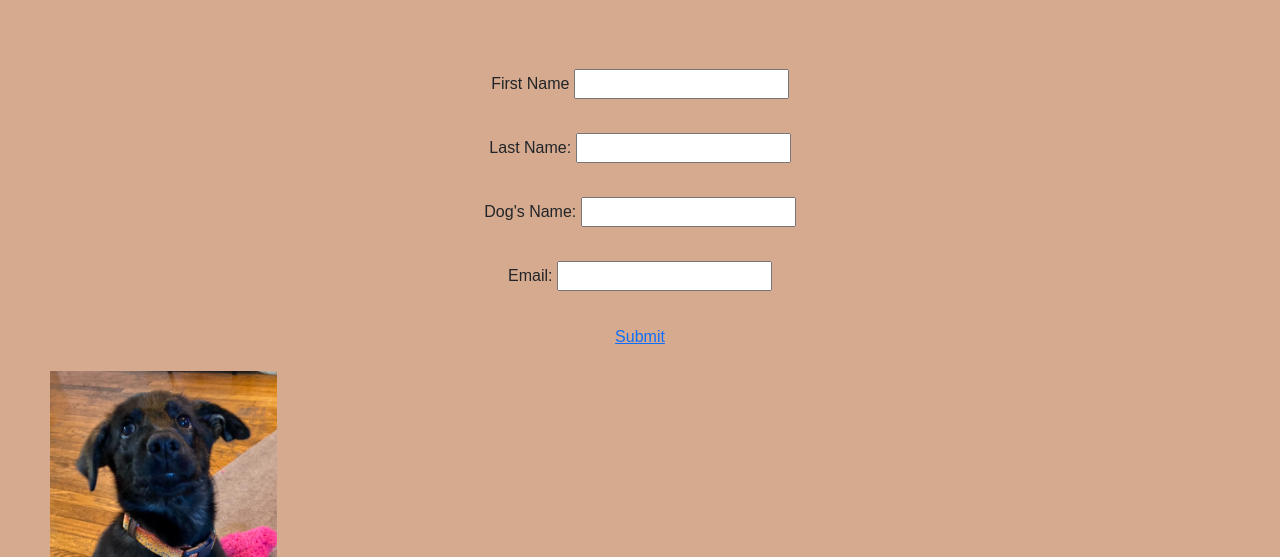
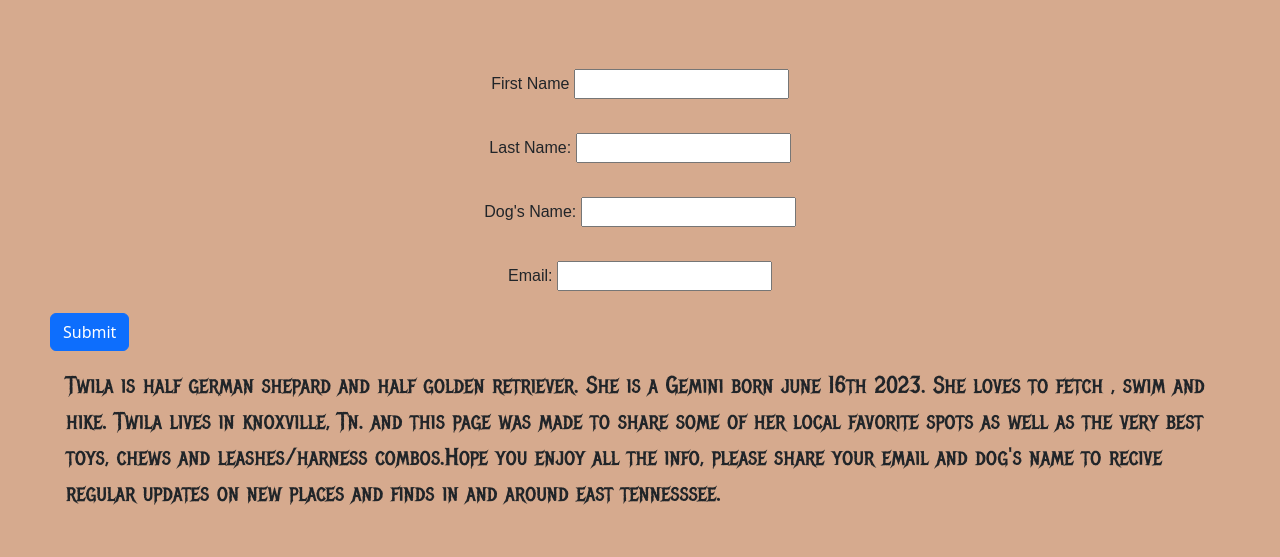
Before and after one commit to Melissa127405/Project-1, a plain HTML site: page contact.html in a window 1280 px wide. Shown: the part 243-800 px from the top of the page. Drawn offline with nearby package versions, Linux system fonts and the light colour scheme.

Commit message:
error fix

```diff
--- a/contact.html
+++ b/contact.html
@@ -52,19 +52,16 @@
       <input type="email" name="Email" id="Email" required/>
       </label>
     </section>
-    <section class="form-row">
-      <a href="./succes.html" type="Submit">Submit</a>
-    </section>
     </div>
-      <img src="./images/baby t.PNG" alt="baby-twila" height="250" id="#baby">
+      <a class="btn btn-primary" href="./succes.html">Submit</a>
   </main>
-  <footer>
+    <footer>
       <p>Twila is half german shepard and half golden retriever. She is a Gemini born
         june 16th 2023. She loves to fetch , swim and hike. Twila lives in knoxville, Tn.
         and this page was made to share some of her local favorite spots as well
         as the very best toys, chews and leashes/harness combos.Hope you enjoy all the
         info, please share your email and dog's name to recive regular updates on
         new places and finds in and around east tennesssee. </p>
-   </footer>
+    </footer>
   </body>
 </html>
```
Also changed, not shown: images/baby t.PNG (deleted).
